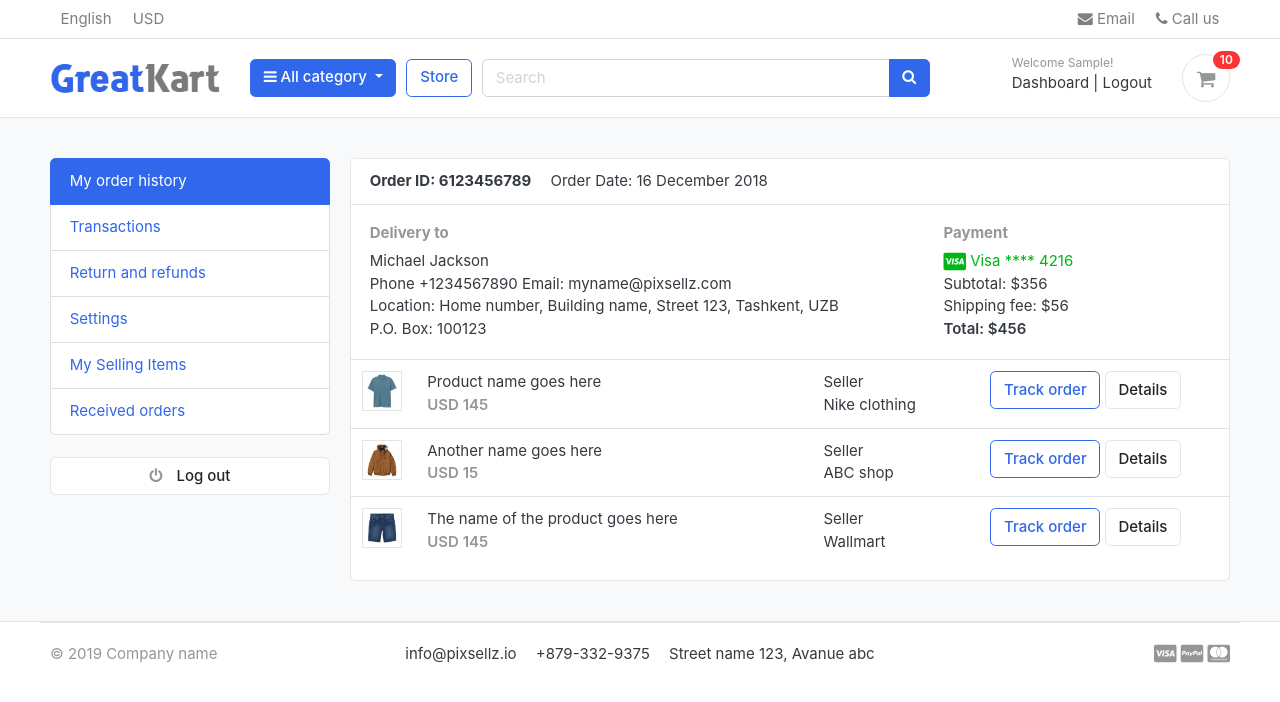
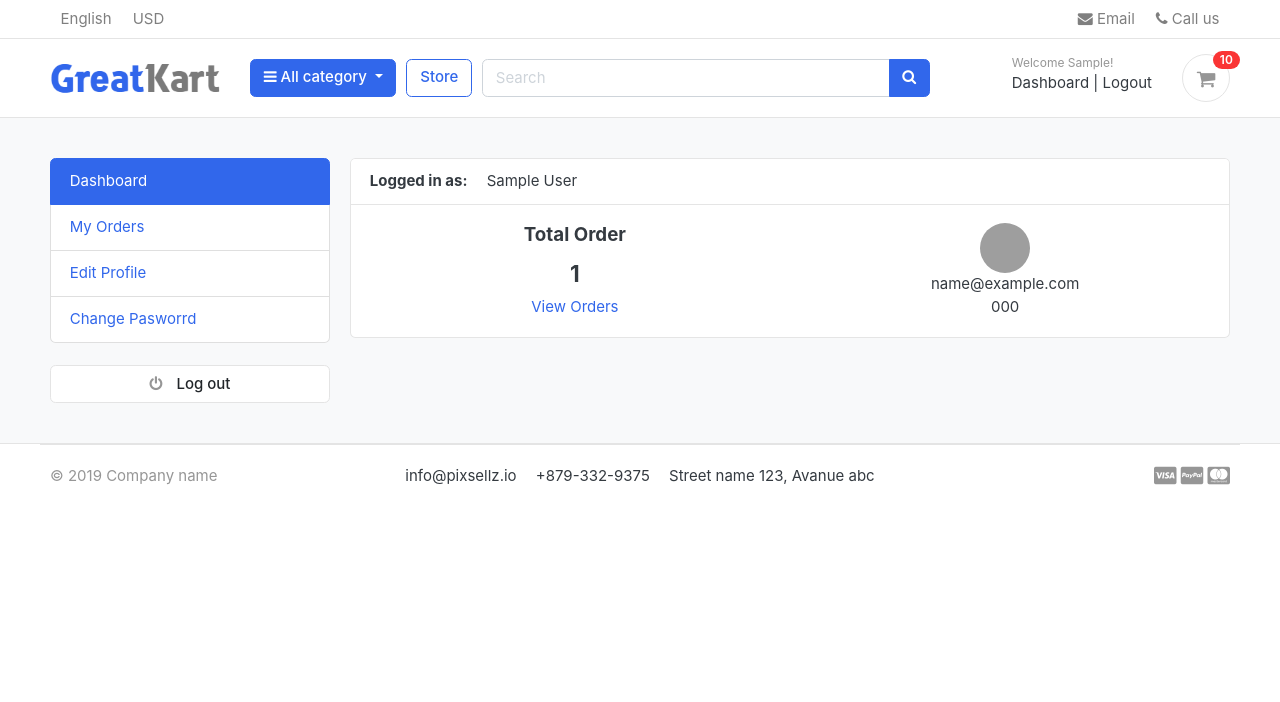
Before and after one commit to pikconlonton/chung-django, a Django app: page /accounts/ in a window 1280 px wide. Shown: the top 702 px of the page. Run offline with Django 5.2, Linux system fonts and the light colour scheme; a user stored in the database is signed in; tables that the repository leaves empty hold one stand-in row (values such as "Sample post"); some libraries are stand-ins or nearby versions; some web fonts are replaced; grey boxes are pictures that could not be loaded.

Commit message:
other stuff

```diff
--- a/accounts/models.py
+++ b/accounts/models.py
@@ -71,3 +71,18 @@ class Account(AbstractBaseUser):
 
     def has_module_perms(self, add_label):
         return True
+
+class UserProfile(models.Model):
+    user = models.OneToOneField(Account, on_delete=models.CASCADE)
+    address_line_1 = models.CharField(blank=True, max_length=100)
+    address_line_2 = models.CharField(blank=True, max_length=100)
+    profile_picture = models.ImageField(blank=True, upload_to='userprofile')
+    city = models.CharField(blank=True, max_length=20)
+    state = models.CharField(blank=True, max_length=20)
+    country = models.CharField(blank=True, max_length=20)
+
+    def __str__(self):
+        return self.user.first_name
+
+    def full_address(self):
+        return f'{self.address_line_1} {self.address_line_2}'
--- a/accounts/urls.py
+++ b/accounts/urls.py
@@ -14,5 +14,10 @@ urlpatterns = [
     path('resetpassword_validate/<uidb64>/<token>', views.resetpassword_validate, name='resetpassword_validate'),
     path('resetPassword/', views.resetPassword, name='resetPassword'),
 
+    path('my_orders/', views.my_orders,name="my_orders"),
+    path('edit_profile/', views.edit_profile,name="edit_profile"),
+    path('change_password/', views.change_password,name="change_password"),
+    path('order_detail/<int:order_id>', views.order_detail,name="order_detail"),
+
 ]
 # register
--- a/accounts/views.py
+++ b/accounts/views.py
@@ -1,10 +1,10 @@
-from django.shortcuts import render,redirect,HttpResponse
-from .forms import RegistrationForm
+from django.shortcuts import render,redirect,HttpResponse,get_object_or_404
+from .forms import RegistrationForm ,UserForm,UserProfileForm,UserProfile
 from .models import Account
 from django.contrib import messages,auth
 from django.contrib.auth.decorators import login_required
 # Create your views here.
-
+from orders.models import Order,OrderProduct
 #Verificate Email
 from django.contrib.sites.shortcuts import get_current_site
 from django.template.loader import render_to_string
@@ -150,7 +150,15 @@ def activate(request,uidb64,token):
 
 @login_required(login_url = 'login')
 def dashboard(request):
-    return render(request,'accounts/dashboard.html')
+    orders = Order.objects.order_by('-created_at').filter(user_id=request.user.id, is_ordered=True)
+    orders_count = orders.count()
+
+    # userprofile = UserProfile.objects.get(user_id=request.user.id)
+    context = {
+        'orders_count': orders_count,
+        # 'userprofile': userprofile,
+    }
+    return render(request, 'accounts/dashboard.html', context)
 
 
 
@@ -228,3 +236,76 @@ def resetPassword(request):
                 return redirect('resetPassword')
     else:
             return render(request, 'accounts/resetPassword.html')
+
+@login_required(login_url='/login/')
+def my_orders(request):
+    orders = Order.objects.filter(user = request.user,is_ordered = True).order_by('-created_at')
+    context = {
+        'orders' : orders,
+
+    }
+    return render(request,'accounts/my_orders.html',context)
+
+
+@login_required(login_url='/login/')
+def edit_profile(request):
+
+    userprofile = get_object_or_404(UserProfile,user = request.user)
+    if request.method == 'POST':
+        user_form = UserForm(request.POST,instance=request.user)
+        profile_form = UserProfileForm(request.POST,request.FILES,instance =userprofile)
+        if user_form.is_valid() and profile_form.is_valid():
+            user_form.save()
+            profile_form.save()
+            messages.success(request,'Your profile has benn updated')
+            return redirect('edit_profile')
+    else:
+        user_form = UserForm(instance = request.user)
+        profile_form = UserProfileForm(instance = userprofile)
+    context = {
+        'user_form':user_form,
+        'profile_form':profile_form,
+        'userprofile':userprofile,
+    }
+    return render(request,'accounts/edit_profile.html',context)
+
+
+@login_required(login_url='login')
+def change_password(request):
+    if request.method == 'POST':
+        current_password = request.POST['current_password']
+        new_password = request.POST['new_password']
+        confirm_password = request.POST['confirm_password']
+
+        user = Account.objects.get(username__exact=request.user.username)
+
+        if new_password == confirm_password:
+            success = user.check_password(current_password)
+            if success:
+                user.set_password(new_password)
+                user.save()
+                # auth.logout(request)
+                messages.success(request, 'Password updated successfully.')
+                return redirect('change_password')
+            else:
+                messages.error(request, 'Please enter valid current password')
+                return redirect('change_password')
+        else:
+            messages.error(request, 'Password does not match!')
+            return redirect('change_password')
+    return render(request, 'accounts/change_password.html')
+
+@login_required(login_url='login')
+def order_detail(request, order_id):
+    order_detail = OrderProduct.objects.filter(order__order_number=order_id)
+    order = Order.objects.get(order_number=order_id)
+    subtotal = 0
+    for i in order_detail:
+        subtotal += i.product_price * i.quantity
+
+    context = {
+        'order_detail': order_detail,
+        'order': order,
+        'subtotal': subtotal,
+    }
+    return render(request, 'accounts/order_detail.html', context)
--- a/templates/accounts/dashboard.html
+++ b/templates/accounts/dashboard.html
@@ -9,86 +9,42 @@
 {% include 'includes/alerts.html' %}
     <div class="container">
         <div class="row">
-        <aside class="col-md-3">
-            <!--   SIDEBAR   -->
-            <ul class="list-group">
-                <a class="list-group-item active" href="#"> My order history </a>
-                <a class="list-group-item" href="#"> Transactions </a>
-                <a class="list-group-item" href="#"> Return and refunds </a>
-                <a class="list-group-item" href="#">Settings </a>
-                <a class="list-group-item" href="#"> My Selling Items </a>
-                <a class="list-group-item" href="#"> Received orders </a>
-            </ul>
-            <br>
-            <a class="btn btn-light btn-block" href="{% url 'logout' %}"> <i class="fa fa-power-off"></i> <span class="text">Log out</span> </a>
-            <!--   SIDEBAR .//END   -->
-        </aside>
+        {% include 'includes/dashboard_sidebar.html' %}
         <main class="col-md-9">
             <article class="card">
             <header class="card-header">
-                <strong class="d-inline-block mr-3">Order ID: 6123456789</strong>
-                <span>Order Date: 16 December 2018</span>
+                <strong class="d-inline-block mr-3">Logged in as:</strong>
+                <span>{{user.full_name}}</span>
             </header>
             <div class="card-body">
                 <div class="row">
-                    <div class="col-md-8">
-                        <h6 class="text-muted">Delivery to</h6>
-                        <p>Michael Jackson <br>
-                        Phone +1234567890 Email: myname@pixsellz.com <br>
-                        Location: Home number, Building name, Street 123,  Tashkent, UZB <br>
-                        P.O. Box: 100123
-                         </p>
+                    <div class="col-md-6">
+                        <div class="cart" style="text-align: center;">
+                            <div class="cart-body">
+                                <h5 class="card-title">Total Order</h5>
+                                <h4>{{orders_count}}</h4>
+                                <a href="{% url 'my_orders' %}">View Orders</a>
+                            </div>
+                        </div>
+
                     </div>
-                    <div class="col-md-4">
-                        <h6 class="text-muted">Payment</h6>
-                        <span class="text-success">
-                            <i class="fab fa-lg fa-cc-visa"></i>
-                            Visa  **** 4216
-                        </span>
-                        <p>Subtotal: $356 <br>
-                         Shipping fee:  $56 <br>
-                         <span class="b">Total:  $456 </span>
-                        </p>
+
+                    <div class="col-md-6">
+                        <div class="cart" style="text-align: center;">
+                            <div class="cart-body">
+                                <img src="https://www.w3schools.com/howto/img_avatar.png" alt="User Profile Picture" width="50" height="50" style="border-radius:50%;">
+                                <p class="mb-0">{{user.email}}</p>
+                                <p>{{user.phone_number}}</p>
+
+                            </div>
+                        </div>
+
                     </div>
+
+
                 </div> <!-- row.// -->
             </div> <!-- card-body .// -->
-            <div class="table-responsive">
-            <table class="table table-hover">
-                <tr>
-                    <td width="65">
-                        <img src="../images/items/1.jpg" class="img-xs border">
-                    </td>
-                    <td>
-                        <p class="title mb-0">Product name goes here </p>
-                        <var class="price text-muted">USD 145</var>
-                    </td>
-                    <td> Seller <br> Nike clothing </td>
-                    <td width="250"> <a href="#" class="btn btn-outline-primary">Track order</a> <a href="#" class="btn btn-light"> Details </a> </td>
-                </tr>
-                <tr>
-                    <td>
-                        <img src="../images/items/2.jpg" class="img-xs border">
-                    </td>
-                    <td>
-                        <p class="title mb-0">Another name goes here </p>
-                        <var class="price text-muted">USD 15</var>
-                    </td>
-                    <td> Seller <br> ABC shop </td>
-                    <td> <a href="#" class="btn btn-outline-primary">Track order</a> <a href="#" class="btn btn-light"> Details </a> </td>
-                </tr>
-                <tr>
-                    <td>
-                        <img src="../images/items/3.jpg" class="img-xs border">
-                    </td>
-                    <td>
-                        <p class="title mb-0">The name of the product  goes here </p>
-                        <var class="price text-muted">USD 145</var>
-                    </td>
-                    <td> Seller <br> Wallmart </td>
-                    <td> <a href="#" class="btn btn-outline-primary">Track order</a> <a href="#" class="btn btn-light"> Details </a> </td>
-                </tr>
-            </table>
-            </div> <!-- table-responsive .end// -->
+
             </article> <!-- order-group.// -->
         </main>
     </div> <!-- row.// -->
--- /dev/null
+++ b/templates/includes/dashboard_sidebar.html
@@ -0,0 +1,12 @@
+<aside class="col-md-3">
+    <!--   SIDEBAR   -->
+    <ul class="list-group">
+        <a class="list-group-item {% if '/accounts/' == request.path %}active{% endif %}" href="{% url 'dashboard' %}"> Dashboard</a>
+        <a class="list-group-item  {% if '/my_orders/' in request.path %}active{% endif %}" href="{% url 'my_orders' %}"> My Orders </a>
+        <a class="list-group-item {% if '/edit_profile/' in request.path %}active{% endif %}" href="{% url 'edit_profile' %}"> Edit Profile </a>
+        <a class="list-group-item {% if '/change_password/' in request.path %}active{% endif %}" href="{% url 'change_password' %}"> Change Pasworrd </a>
+    </ul>
+    <br>
+    <a class="btn btn-light btn-block" href="{% url 'logout' %}"> <i class="fa fa-power-off"></i> <span class="text">Log out</span> </a>
+    <!--   SIDEBAR .//END   -->
+</aside>
```
Also changed, not shown: accounts/admin.py (+10 -1 lines), accounts/forms.py (+22 -1 lines), store/admin.py (+12 -2 lines), store/models.py (+11 -0 lines), templates/accounts/change_password.html (added, +52 -0 lines), templates/accounts/edit_profile.html (added, +83 -0 lines), templates/accounts/my_orders.html (added, +57 -0 lines), templates/accounts/order_detail.html (added, +108 -0 lines), accounts/migrations/0002_userprofile.py (added), orders/models.py (line endings or trailing spaces), store/views.py (line endings or trailing spaces).
